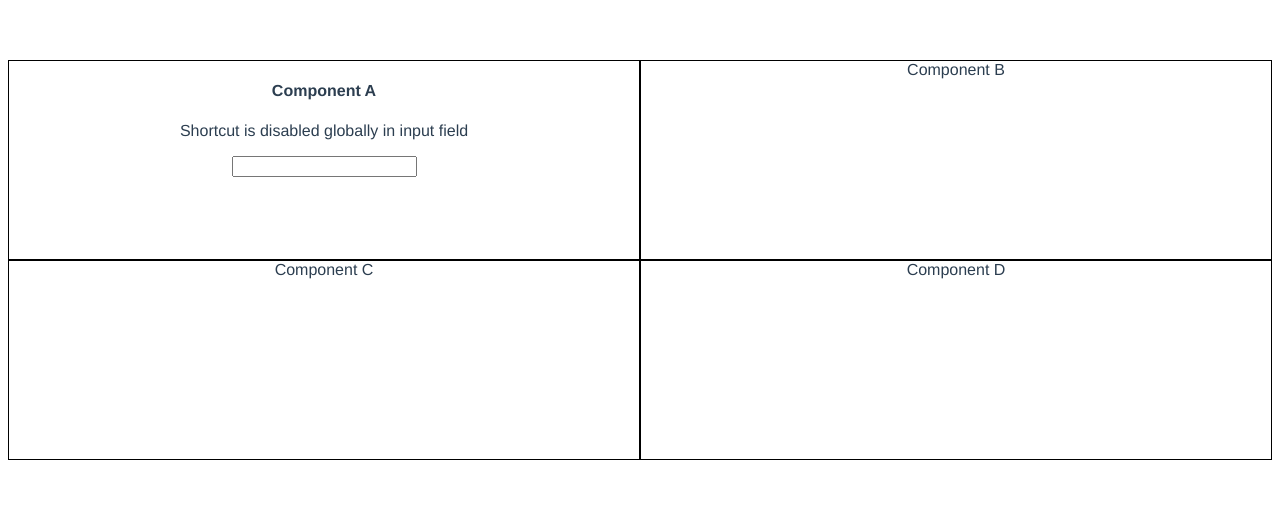
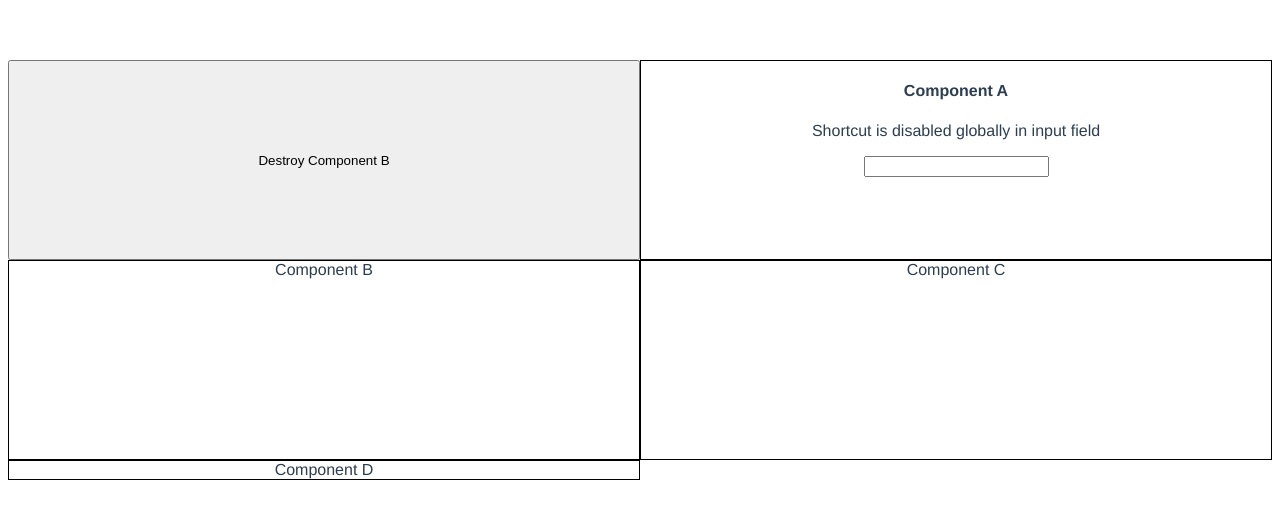
Before and after one commit to Graxi/vue2-shortcut, a Vue app: page / in a window 1280 px wide. Shown: the top 518 px of the page. Built offline with nearby package versions, Linux system fonts and the light colour scheme.

Commit message:
wip: test removing event listeners

```diff
--- /dev/null
+++ b/src/components/ComponentB.vue
@@ -0,0 +1,21 @@
+<template>
+  <div class='component' v-shortcut-scope="'b'">Component B</div>
+</template>
+
+<script lang='ts'>
+  import { Component, Vue } from 'vue-property-decorator';
+
+  @Component
+  export default class ComponentB extends Vue {
+    mounted() {
+      Vue.test(this);
+    }
+  }
+</script>
+
+<!-- Add "scoped" attribute to limit CSS to this component only -->
+<style scoped>
+  .component {
+    border: 1px solid black;
+  }
+</style>
--- a/src/components/Playground.vue
+++ b/src/components/Playground.vue
@@ -1,5 +1,6 @@
 <template>
   <div class='container'>
+    <button @click="() => displayComponentB = false">Destroy Component B</button>
     <div class='component' v-shortcut-scope="'a'">
       <h4>Component A</h4>
       <p>
@@ -9,7 +10,7 @@
         <input type='text' />
       </p>
     </div>
-    <div class='component' v-shortcut-scope="'b'">Component B</div>
+    <ComponentB v-if="displayComponentB"/>
     <div class='component' v-shortcut-scope="'c'">Component C</div>
     <div class='component' v-shortcut-scope="'d'">Component D</div>
   </div>
@@ -17,9 +18,17 @@
 
 <script lang='ts'>
   import { Component, Vue } from 'vue-property-decorator';
+  import ComponentB from './ComponentB.vue';
 
-  @Component
+  @Component({
+    components: {
+      ComponentB
+    }
+  })
+
   export default class Playground extends Vue {
+    displayComponentB: boolean = true;
+
     mounted() {
       Vue.createShortcuts([
         {
--- a/src/shortcut.ts
+++ b/src/shortcut.ts
@@ -134,7 +134,7 @@ export default {
         setOfScope.add(binding.value);
         scopeMapToShortcut.set(binding.value, new Map());
         el.setAttribute(`data-${SCOPE_DATA_ATTRIBUTE}`, binding.value);
-      },
+      }
     });
 
     // create a global method to register shortcuts
@@ -168,5 +168,12 @@ export default {
         }
       })
     };
+
+    Vue.test = (template: any) => {
+      template.$watch(() => {
+        return this._isBeingDestroyed;
+      }, (next, prev) => {
+      })
+    }
   },
 };
```
